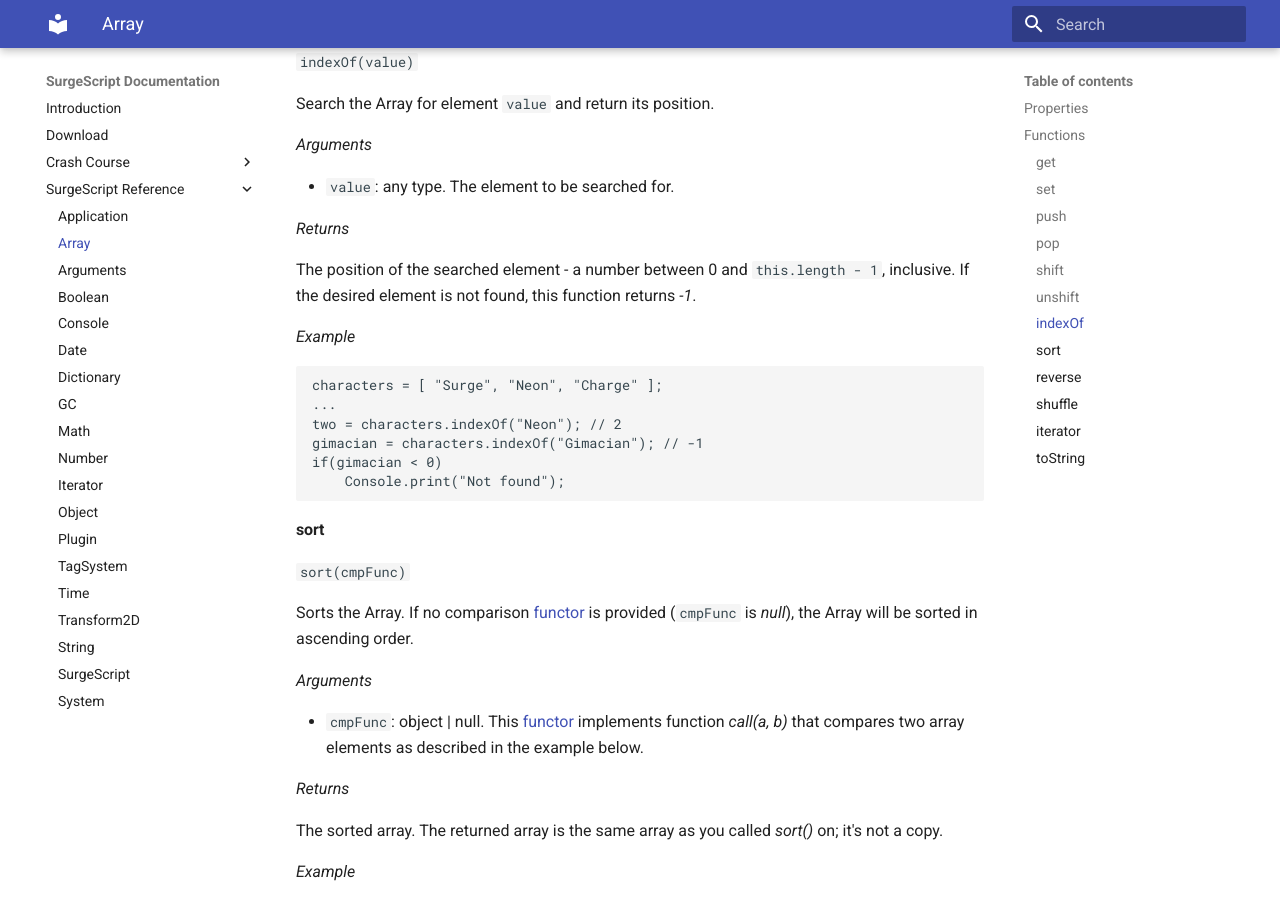
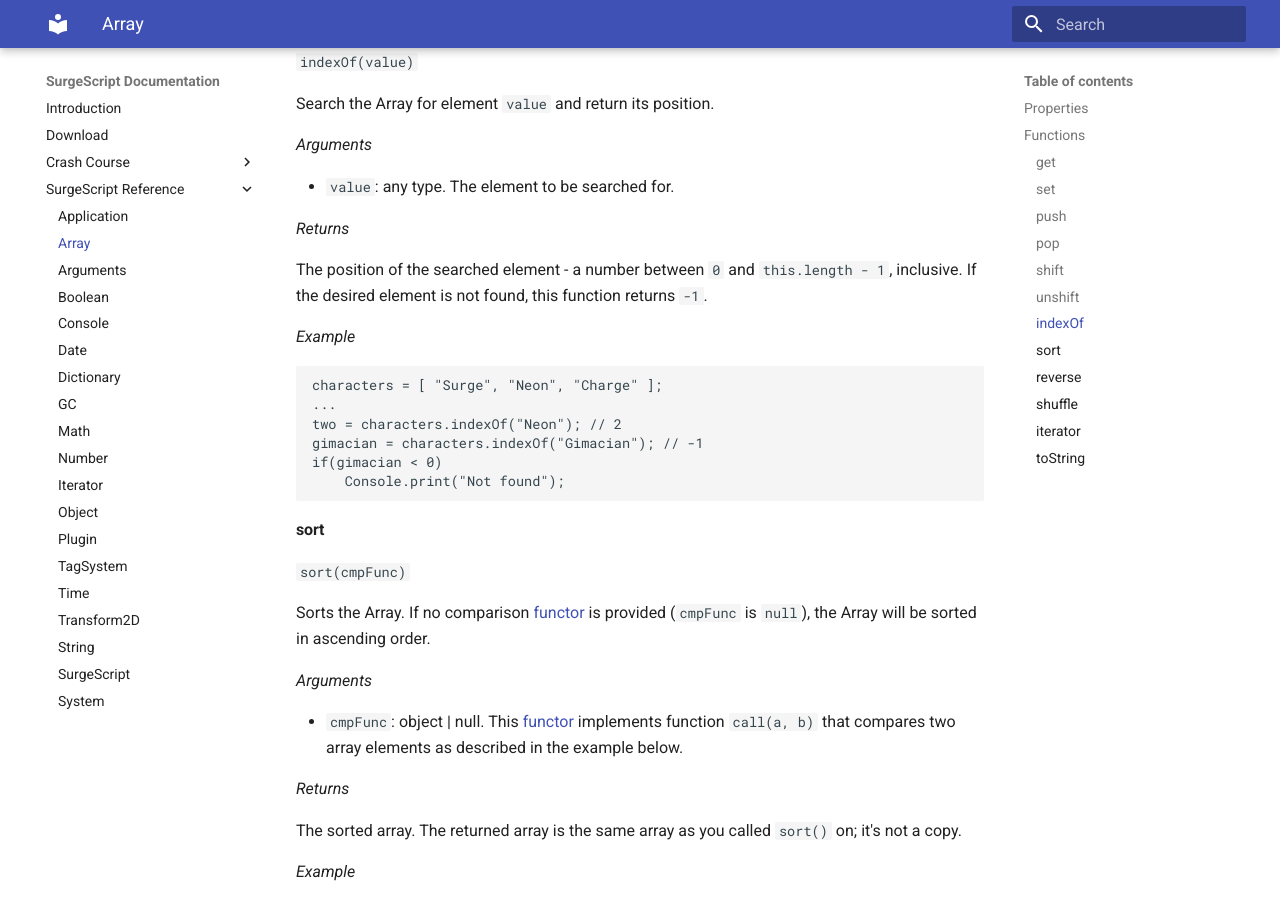
Before and after one commit to alemart/surgescript, an MkDocs documentation site: the page built from docs/reference/array.md, in a window 1280 px wide and 900 px high, scrolled down 3040 px. Built offline with MkDocs 1.6.1 and Material for MkDocs 9.7.7, drawn with Linux system fonts in a browser that asks for light colours; old or Windows-style settings are respelled for this version of MkDocs; some of the changed text lies outside the part shown.

Commit message:
Improved consistency

```diff
--- a/docs/reference/array.md
+++ b/docs/reference/array.md
@@ -55,7 +55,7 @@ Gets the specified element of the Array. Instead of calling `get()` directly, yo
 
 *Arguments*
 
-* `index`: integer number between 0 and `this.length - 1`, inclusive.
+* `index`: integer number between `0` and `this.length - 1`, inclusive.
 
 *Returns*
 
@@ -81,7 +81,7 @@ Sets to `value` the element of the Array at position `index`. Instead of calling
 
 *Arguments*
 
-* `index`: integer number between 0 and `this.length - 1`, inclusive.
+* `index`: integer number between `0` and `this.length - 1`, inclusive.
 * `value`: any type. The new value to be placed on the Array.
 
 *Example*
@@ -153,7 +153,7 @@ Search the Array for element `value` and return its position.
 
 *Returns*
 
-The position of the searched element - a number between 0 and `this.length - 1`, inclusive. If the desired element is not found, this function returns *-1*.
+The position of the searched element - a number between `0` and `this.length - 1`, inclusive. If the desired element is not found, this function returns `-1`.
 
 *Example*
 
@@ -170,15 +170,15 @@ if(gimacian < 0)
 
 `sort(cmpFunc)`
 
-Sorts the Array. If no comparison [functor](../tutorials/advanced_features#functors) is provided (`cmpFunc` is *null*), the Array will be sorted in ascending order.
+Sorts the Array. If no comparison [functor](../tutorials/advanced_features#functors) is provided (`cmpFunc` is `null`), the Array will be sorted in ascending order.
 
 *Arguments*
 
-* `cmpFunc`: object | null. This [functor](../tutorials/advanced_features#functors) implements function *call(a, b)* that compares two array elements as described in the example below.
+* `cmpFunc`: object | null. This [functor](../tutorials/advanced_features#functors) implements function `call(a, b)` that compares two array elements as described in the example below.
 
 *Returns*
 
-The sorted array. The returned array is the same array as you called *sort()* on; it's not a copy.
+The sorted array. The returned array is the same array as you called `sort()` on; it's not a copy.
 
 *Example*
 
```
